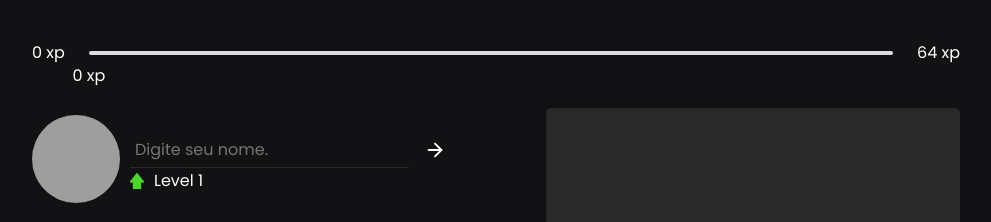
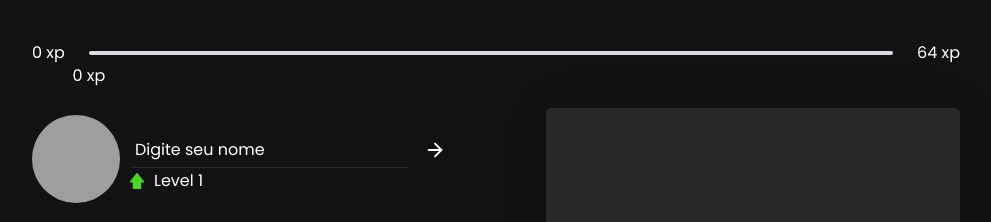
Before and after one commit to Matheus13F/Workout-NextJs, a Next.js app: page / in a window 1280 px wide. Shown: the top 222 px of the page, without its empty margins (144-1135 px from the left). Built offline with nearby package versions, Linux system fonts and the light colour scheme; grey boxes are pictures that could not be loaded.

Commit message:
update default name

```diff
--- a/src/components/Profile.tsx
+++ b/src/components/Profile.tsx
@@ -16,7 +16,9 @@ interface IUserGithubProps {
 }
 
 export function Profile() {
-  const [userInput, setUserInput] = useState(Cookies.get("name"));
+  const [userInput, setUserInput] = useState(
+    Cookies.get("name") ?? "Digite seu nome"
+  );
   const [hasUser, setHasUser] = useState(
     Boolean(Cookies.get("logged")) ?? false
   );
```
